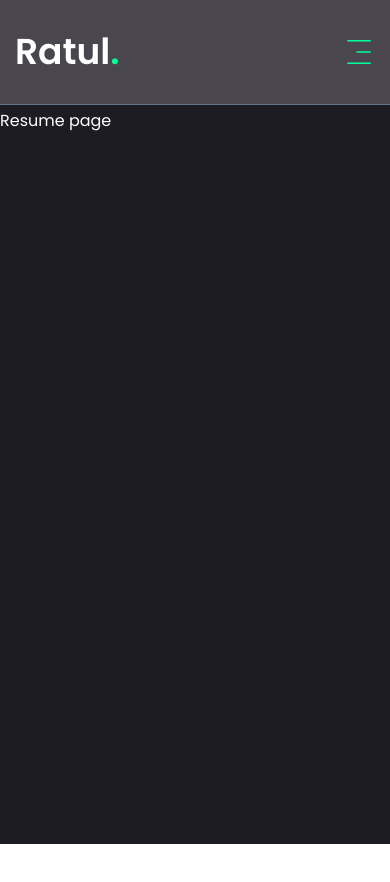
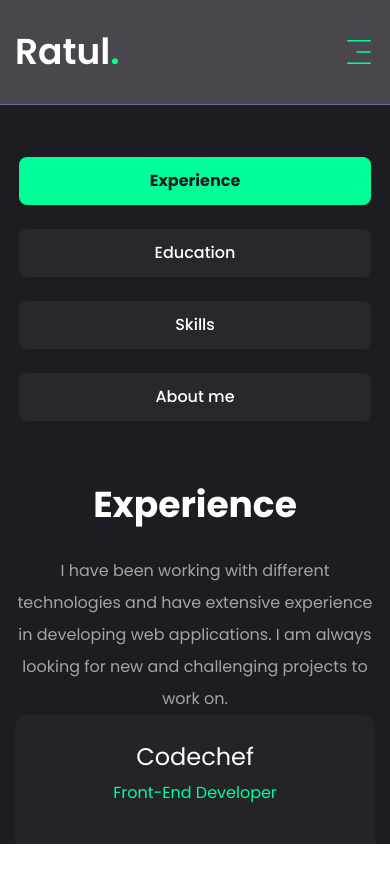
Before and after one commit to MHRatul/Portfolio-Project, a Next.js app: page /resume in a window 390 px wide. Shown: the top 882 px of the page. Before the commit the page ends 844 px from the top, so only its background shows below. Built offline with nearby package versions, Linux system fonts and the light colour scheme.

Commit message:
Resume-exprience section added & make responsive

```diff
--- a/app/resume/page.jsx
+++ b/app/resume/page.jsx
@@ -1,6 +1,220 @@
-const Resume = () => {
-  return <div>Resume page</div>
+"use client";
+import { Description, Title } from "@radix-ui/react-dialog";
+  import { FaHtml5, FaCss3, FaJs, FaReact, FaNodeJs, FaGit, FaFigma } from "react-icons/fa";
+  import { SiTailwindcss, SiNextdotjs} from "react-icons/si";
 
-}
+  //about data
+  const about ={
+    Title: "About me",
+    Description: "A dedicated personality with comprehensive knowledge in planning, organizing and implementing, seeking a suitable position where this knowledge in sure to add value to the organization as well as my career. Proven ability to work independently and as part of a team to deliver projects on time",
+    info: [
+      {
+        fieldName: "Name",
+        fieldValue: "Mahmudul Hassan Ratul",
+      },
+      {
+        fieldName: "Phone",
+        fieldValue: "01521431510",
+      },
+      {
+        fieldName: "Experience",
+        fieldValue: "1 year+",
+      },
+      {
+        fieldName: "Email",
+        fieldValue: "mahmudulhassanratul.dev@gmail.com",
+      },
+    ]
+  };
+    //experience data
+
+    const experience = {
+      icon:"/assets/resume/badge.svg",
+      Title: "Experience",
+      Description:"I have been working with different technologies and have extensive experience in developing web applications. I am always looking for new and challenging projects to work on.",
+        items: [
+          {
+            company: "Codechef",
+            position: "Front-End Developer",
+            duration: "2023 - Present",
+          },
+          {
+            company: " Farazy Hospital Ltd.",
+            position: "System & Network Engineer",
+            duration: "2022 - 2023",
+          },
+          {
+            company: "Codechef",
+            position: "Intern",
+            duration: "2021 - 2022",
+          },
+          {
+            company: "Digital Ocean",
+            position: "UI/UX Developer",
+            duration: "2020 - 2021",
+          },
+          {
+            company: "Somokaron Coaching ",
+            position: "Teaching Assistant",
+            duration: "2016 - 2021",
+          },
+        ]
+
+    };
+
+    //Education data
+
+    const education = {
+      icon:"/assets/resume/ca.svg",
+      Title: "My Education",
+      Description:"I have been study in Computer Science and have extensive experience in developing web applications. I am always looking for new and challenging projects to work on.",
+        items: [
+          {
+            institution: "National University",
+            Degree: "CSE",
+
+          },
+          {
+            institution: "Birshreshtha Munshi Abdur Rouf Public College",
+            Degree: "HSC",
+          },
+          {
+            institution: "Jatrabari Ideal School and College",
+            Degree: "SSC",
+          },
+
+        ],
+
+    };
+
+    //Skills data
+    const skills = {
+      Title: "My Skills",
+      Description:"I have been working with different technologies and have extensive experience in developing web applications. I am always looking for new and challenging projects to work on.",
+      skillList: [
+        {
+          name: "HTML 5",
+          icon: <FaHtml5 />,
+        },
+        {
+          name: "CSS",
+          icon: <FaCss3 />,
+        },
+        {
+          name: "JavaScript",
+          icon: <FaJs />,
+        },
+        {
+          name: "React",
+          icon: <FaReact />,
+        },
+        {
+          name: "Next.js",
+          icon: <SiNextdotjs />,
+        },
+        {
+          name: "Tailwind CSS",
+          icon: <SiTailwindcss />,
+        },
+        {
+          name: "Node.js",
+          icon: <FaNodeJs />,
+        },
+        {
+          name: "Figma",
+          icon: <FaFigma />,
+        },
+        {
+          name: "Git",
+          icon: <FaGit />,
+        },
+      ],
+    };
+
+    import { Tabs, TabsContent, TabsList, TabsTrigger } from "@/components/ui/tabs";
+
+    import { Tooltip, TooltipContent, TooltipProvider, TooltipTrigger } from "@/components/ui/tooltip";
+
+    import { ScrollArea } from "@/components/ui/scroll-area";
+    import { motion } from "framer-motion";
+
+    const Resume = () => {
+  return (
+  <motion.div
+   initial={{ opacity: 0 }}
+   animate={{
+    opacity: 1,
+    transition: { delay: 0.5, duration: 0.5, ease: "easeInOut" },
+   }}
+
+   className= "min-h-[80vh] flex  justify-center items-center py-12 xl:py-0"
+
+   >
+
+    <div className="container mx-auto">
+       <Tabs
+       defaultValue="experience"
+       className="flex flex-col xl:flex-row gap-[60px]"
+       >
+          <TabsList className="flex flex-col w-full max-w-[380px] mx-auto xl:-mx-0 gap-6">
+            <TabsTrigger value="experience">Experience</TabsTrigger>
+            <TabsTrigger value="education">Education</TabsTrigger>
+            <TabsTrigger value="skills">Skills</TabsTrigger>
+            <TabsTrigger value="about">About me</TabsTrigger>
+          </TabsList>
+
+          {/* content */}
+
+          <div className="min-h-[70vh] w-full">
+
+          {/* experience */}
+            <TabsContent value="experience" className="w-full">
+              <div className="flex flex-col gap-[30px] text-center xl:text-left">
+                <h3 className="text-4xl font-bold">{experience.Title}</h3>
+                <p className="max-w-[600px] text-white/60 max-auto xl:mx-0">{experience.Description}</p>
+              </div>
+              <ScrollArea className="h-[400px]">
+                <ul className="grid grid-cols-1 lg:grid-cols-2 gap-[20px]">
+                  {experience.items.map((item, index) => {
+                    return (
+                       <li key={index} className="bg-[#232329] h-[184px] py-6 px-10 rounded-xl flex flex-col justify-center items-center lg:items-start gap-1">
+                      <span className="text-2xl  ">{item.company}</span>
+                      <h3 className="max-w-[260px] min-h-[60px]
+                      text-center lg:text-left text-accent">{item.position}</h3>
+                      <div className="flex items-center gap-0">
+                        {/* dot */}
+                        <span className="flex items-center">
+                          <p className="text-md text-white/60  ">{item.duration}</p>
+                        </span>
+                      </div>
+                    </li>
+                    );
+                  })}
+                </ul>
+              </ScrollArea>
+            </TabsContent>
+
+             {/* education */}
+             <TabsContent value="education" className="w-full">
+              Education
+            </TabsContent>
+
+             {/* skill */}
+             <TabsContent value="skills" className="w-full">
+              Skills
+            </TabsContent>
+
+             {/* about */}
+             <TabsContent value="about" className="w-full">
+              About
+            </TabsContent>
+          </div>
+
+       </Tabs>
+    </div>
+
+    </motion.div>
+  );
+};
 
 export default Resume;
--- a/components/ui/scroll-area.jsx
+++ b/components/ui/scroll-area.jsx
@@ -32,7 +32,7 @@
       className
     )}
     {...props}>
-    <ScrollAreaPrimitive.ScrollAreaThumb className="relative flex-1 rounded-full bg-slate-200 dark:bg-slate-800" />
+    <ScrollAreaPrimitive.ScrollAreaThumb className="relative flex-1 rounded-full bg-accent dark:bg-slate-800" />
   </ScrollAreaPrimitive.ScrollAreaScrollbar>
 ))
 ScrollBar.displayName = ScrollAreaPrimitive.ScrollAreaScrollbar.displayName
--- a/components/ui/tabs.jsx
+++ b/components/ui/tabs.jsx
@@ -11,9 +11,7 @@
   <TabsPrimitive.List
     ref={ref}
     className={cn(
-      "inline-flex h-10 items-center justify-center rounded-md bg-slate-100 p-1 text-slate-500 dark:bg-slate-800 dark:text-slate-400",
-      className
-    )}
+      "inline-flex h-auto  rounded-md p-1 text-primary", className )}
     {...props} />
 ))
 TabsList.displayName = TabsPrimitive.List.displayName
@@ -22,7 +20,7 @@
   <TabsPrimitive.Trigger
     ref={ref}
     className={cn(
-      "inline-flex items-center justify-center whitespace-nowrap rounded-sm px-3 py-1.5 text-sm font-medium ring-offset-white transition-all focus-visible:outline-none focus-visible:ring-2 focus-visible:ring-slate-950 focus-visible:ring-offset-2 disabled:pointer-events-none disabled:opacity-50 data-[state=active]:bg-white data-[state=active]:text-slate-950 data-[state=active]:shadow-sm dark:ring-offset-slate-950 dark:focus-visible:ring-slate-300 dark:data-[state=active]:bg-slate-950 dark:data-[state=active]:text-slate-50",
+      "inline-flex items-center w-full bg-[#27272c] justify-center whitespace-nowrap text-white rounded-lg p-3 text-base font-medium ring-offset-white transition-all disabled:pointer-events-none disabled:opacity-50 data-[state=active]:bg-accent data-[state=active]:text-primary data-[state=active]:font-bold data-[state=active]:shadow-sm",
       className
     )}
     {...props} />
@@ -33,7 +31,7 @@
   <TabsPrimitive.Content
     ref={ref}
     className={cn(
-      "mt-2 ring-offset-white focus-visible:outline-none focus-visible:ring-2 focus-visible:ring-slate-950 focus-visible:ring-offset-2 dark:ring-offset-slate-950 dark:focus-visible:ring-slate-300",
+      "min-h-[480px] ring-offset-white focus-visible:outline-none focus-visible:ring-2 focus-visible:ring-slate-950 focus-visible:ring-offset-2 dark:ring-offset-slate-950 dark:focus-visible:ring-slate-300",
       className
     )}
     {...props} />
```
